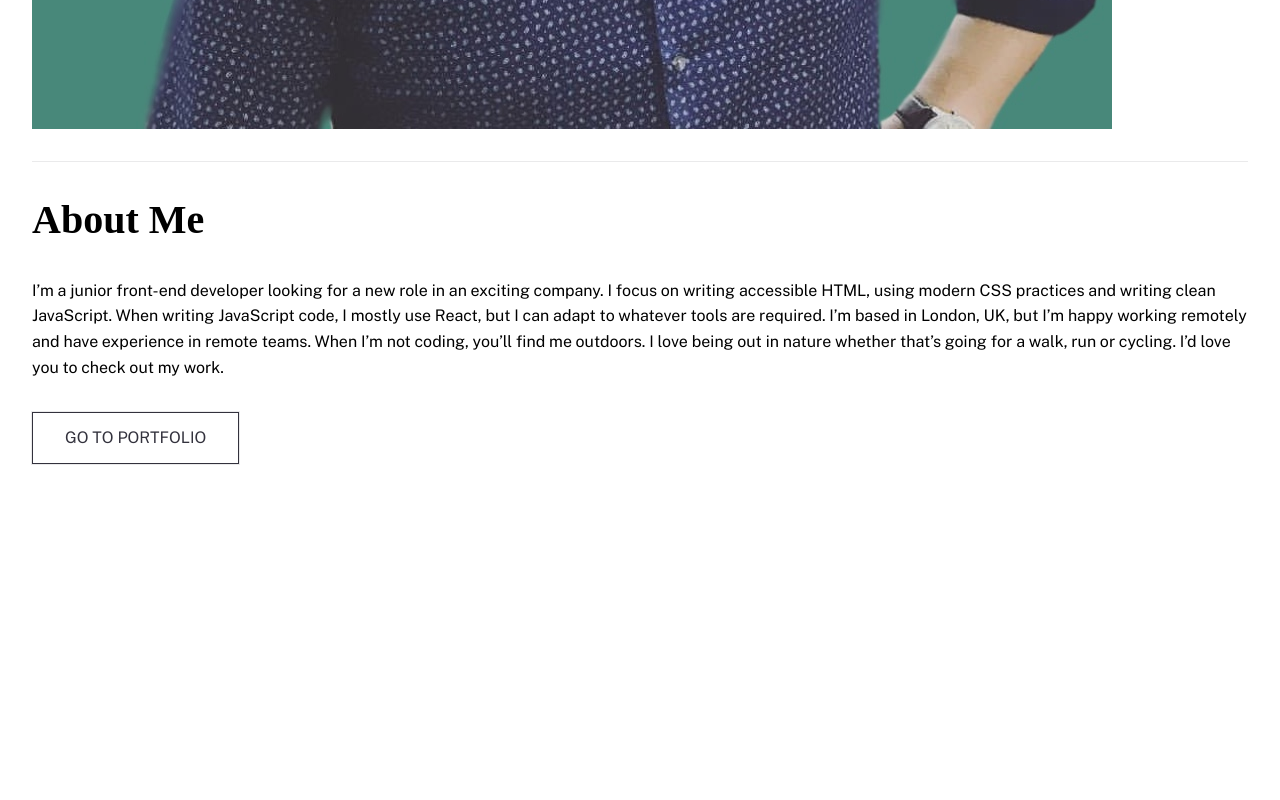
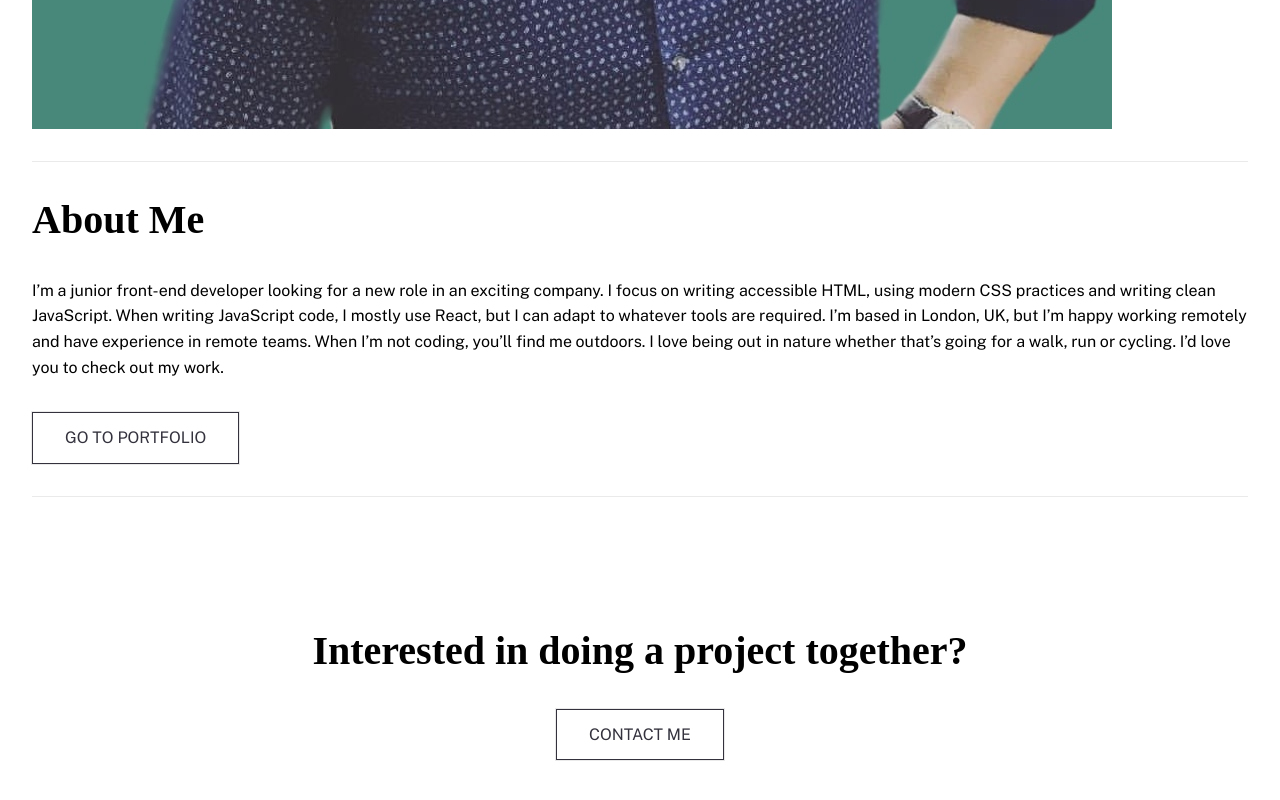
Before and after one commit to erikdcodes/Minimalist-Portfolio, a Next.js app: page / in a window 1280 px wide. Shown: the part 1966-2766 px from the top of the page. Before the commit the page ends 2462 px from the top, so only its background shows below. Built offline with nearby package versions, Linux system fonts and the light colour scheme; a web font is replaced by a local one.

Commit message:
add call to action

```diff
--- a/components/Section.js
+++ b/components/Section.js
@@ -19,6 +19,7 @@ const Section = ({
       <a className="button secondary" href={buttonLink}>
         {buttonLabel}
       </a>
+      <hr />
     </Wrapper>
   );
 };
--- a/pages/index.js
+++ b/pages/index.js
@@ -7,13 +7,13 @@ import Section from "../components/Section";
 const Home = () => (
   <DefaultLayout>
     <Wrapper>
-      <div className="hero-container">
+      <section className="hero-container">
         <img src="images/image-homepage-hero.jpg" alt="" />
         <div className="title-container">
           <h2>Hi, I'm Erik De Jesus and I love building beautiful wesites</h2>
         </div>
         <button>About Me</button>
-      </div>
+      </section>
       <Section
         imgSrc="/images/myphoto1.jpg"
         title="About Me"
@@ -22,13 +22,19 @@ const Home = () => (
         buttonLink="#"
         buttonLabel="Go to portfolio"
       />
+      <section class="call-to-action">
+        <h2>Interested in doing a project together?</h2>
+        <a className="button secondary" href="#">
+          Contact Me
+        </a>
+      </section>
     </Wrapper>
   </DefaultLayout>
 );
 
 export default Home;
 
-const Wrapper = styled.div`
+const Wrapper = styled.section`
   .hero-container {
     & > *:not(:last-child) {
       margin-bottom: 32px;
@@ -40,4 +46,11 @@ const Wrapper = styled.div`
     width: 100%;
     object-fit: cover;
   }
+  .call-to-action {
+    text-align: center;
+    padding-block: 96px;
+    & > *:not(:last-child) {
+      margin-bottom: 32px;
+    }
+  }
 `;
```
